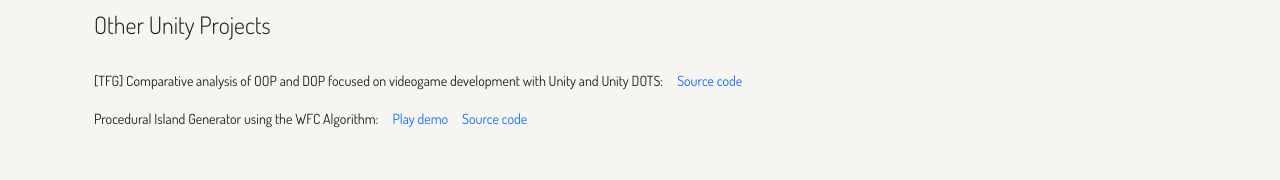
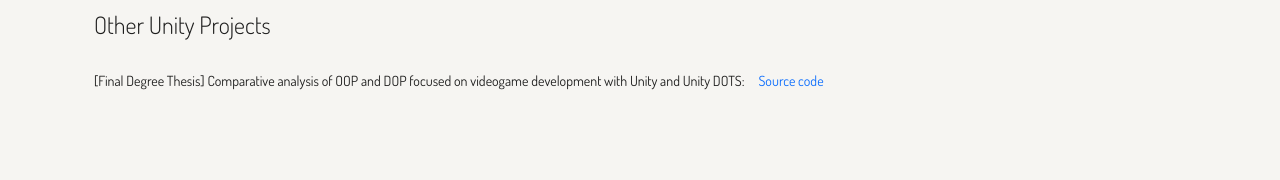
Before and after one commit to Thelario/pablo-lario-website, a Vue app: page /portfolio in a window 1280 px wide. Shown: the part 1130-1310 px from the top of the page. Built offline with nearby package versions, Linux system fonts and the light colour scheme.

Commit message:
Update Portfolio.vue

```diff
--- a/src/pages/Portfolio.vue
+++ b/src/pages/Portfolio.vue
@@ -153,8 +153,7 @@
                     <div class="col-md" style="text-align: left;">
                       <h4 class="dosis-300">Other Unity Projects</h4>
                       <br>
-                      <p class="dosis-400">[TFG] Comparative analysis of OOP and DOP focused on videogame development with Unity and Unity DOTS:&emsp;<a href="https://github.com/Thelario/TFG-Pablo-Lario" target="_blank">Source code</a></p>
-                      <p class="dosis-400">Procedural Island Generator using the WFC Algorithm:&emsp;<a href="https://pablo-lario.itch.io/island-procedural-generator" target="_blank">Play demo</a>&emsp;<a href="https://github.com/Thelario/Survival-Roguelike-Game" target="_blank">Source code</a></p>
+                      <p class="dosis-400">[Final Degree Thesis] Comparative analysis of OOP and DOP focused on videogame development with Unity and Unity DOTS:&emsp;<a href="https://github.com/Thelario/TFG-Pablo-Lario" target="_blank">Source code</a></p>
                     </div>
                   </div>
                 </div>
```
